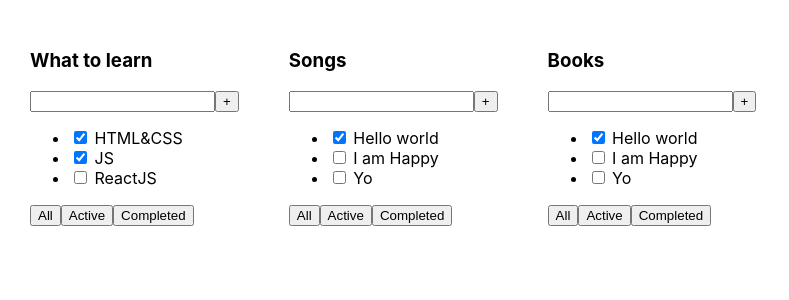
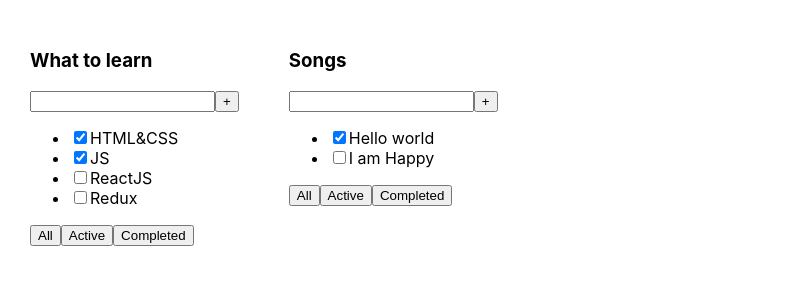
Before and after one commit to AntonRybakou/todo-list, a React (Create React App) app: page / in a window 1280 px wide. Shown: the top 300 px of the page, without its empty margins (0-789 px from the left). Built offline with nearby package versions, Linux system fonts and the light colour scheme.

Commit message:
feat: update ToDoList with map()

```diff
--- a/src/App.tsx
+++ b/src/App.tsx
@@ -1,26 +1,26 @@
 import React from 'react';
 import './App.css';
-import {TaskType, ToDoList} from "./ToDoList";
+import {ToDoList} from "./ToDoList";
 
 function App() {
 
-    const tasks1: Array<TaskType> = [
+    const tasks1 = [
         {id: 1, title: "HTML&CSS", isDone: true},
         {id: 2, title: "JS", isDone: true},
         {id: 3, title: "ReactJS", isDone: false},
+        {id: 4, title: "Redux", isDone: false},
     ]
 
-    const tasks2: Array<TaskType> = [
+    const tasks2 = [
         {id: 1, title: "Hello world", isDone: true},
         {id: 2, title: "I am Happy", isDone: false},
-        {id: 3, title: "Yo", isDone: false}
+
     ]
 
     return (
         <div className="App">
             <ToDoList title="What to learn" tasks={tasks1}/>
             <ToDoList title="Songs" tasks={tasks2}/>
-            <ToDoList title="Books" tasks={tasks2}/>
         </div>
     );
 }
--- a/src/ToDoList.tsx
+++ b/src/ToDoList.tsx
@@ -1,6 +1,6 @@
 import React from 'react';
 
-export type TaskType = {
+type TaskType = {
     id: number
     title: string
     isDone: boolean
@@ -20,9 +20,10 @@ export const ToDoList = (props: PropsType) => {
                 <button>+</button>
             </div>
             <ul>
-                <li><input type="checkbox" checked={props.tasks[0].isDone}/> <span>{props.tasks[0].title}</span></li>
-                <li><input type="checkbox" checked={props.tasks[1].isDone}/> <span>{props.tasks[1].title}</span></li>
-                <li><input type="checkbox" checked={props.tasks[2].isDone}/> <span>{props.tasks[2].title}</span></li>
+                {
+                    props.tasks.map(t => <li><input type="checkbox" checked={t.isDone}/>
+                        <span>{t.title}</span></li>)
+                }
             </ul>
             <div>
                 <button>All</button>
@@ -32,6 +33,3 @@ export const ToDoList = (props: PropsType) => {
         </div>
     );
 };
-
-/*
-export default ToDoList;*/
```
